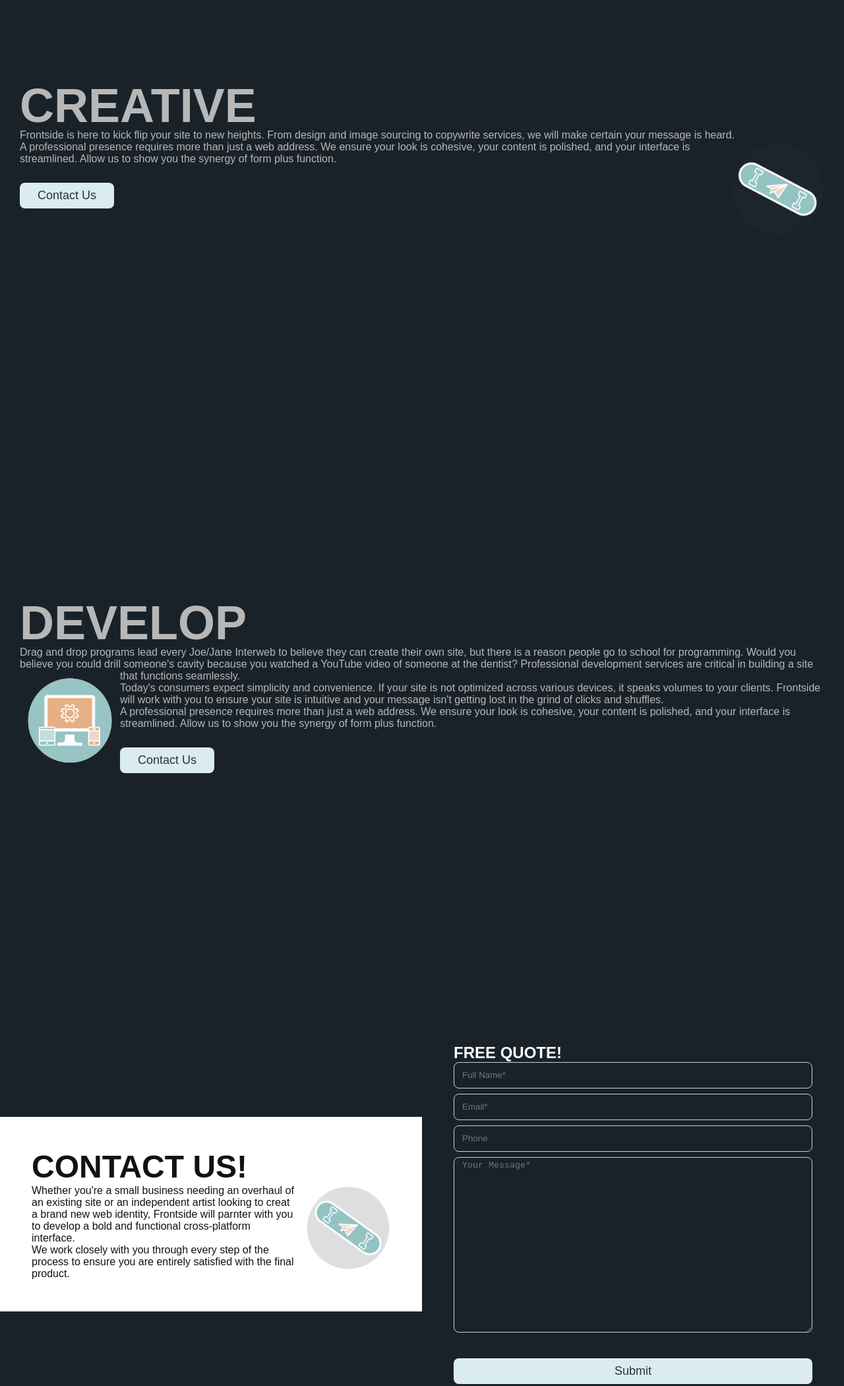
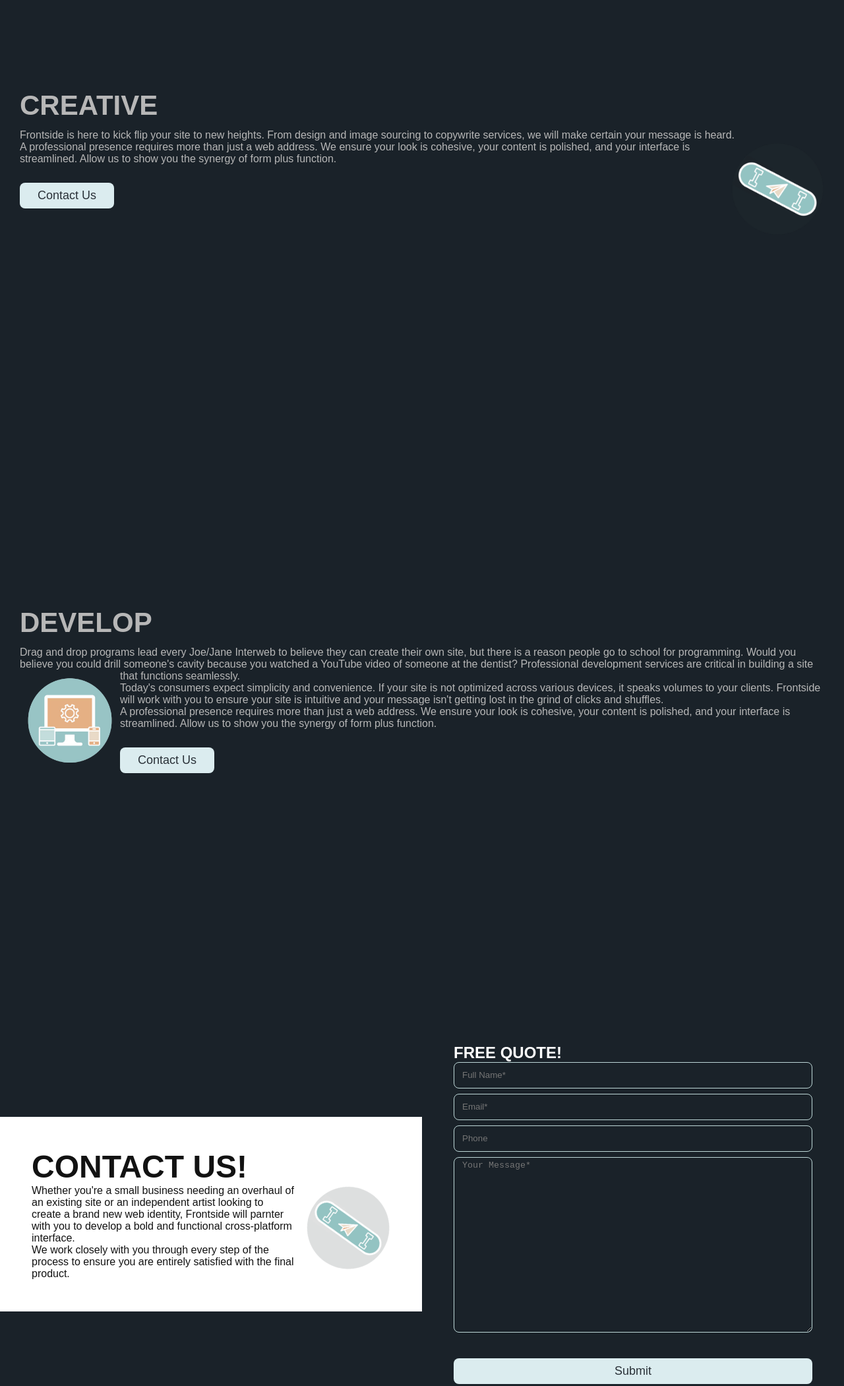
Before and after one commit to paullindquist/frontsyde, a website built with Parcel: page index.html in a window 1280 px wide. Shown: the part 960-3061 px from the top of the page at 66% size. Built offline with nearby package versions, Linux system fonts and the light colour scheme; a web font is replaced by a local one.

Commit message:
Fix typo

```diff
--- a/index.html
+++ b/index.html
@@ -60,7 +60,7 @@
         <div>
           <p>
           <img id="contact_us_image" alt="Contact Us" src="img/contact.png"/>
-          Whether you're a small business needing an overhaul of an existing site or an independent artist looking to creat a brand new web identity, Frontside will parnter with you to develop a bold and functional cross-platform interface.
+          Whether you're a small business needing an overhaul of an existing site or an independent artist looking to create a brand new web identity, Frontside will parnter with you to develop a bold and functional cross-platform interface.
           <br>We work closely with you through every step of the process to ensure you are entirely satisfied with the final product.</p>
         </div>
       </div>
--- a/style.scss
+++ b/style.scss
@@ -162,7 +162,7 @@
   h2 {
     order: 1;
     line-height: 72px;
-    font-size: 72px;
+    font-size: 42px;
     font-weight: 700;
     text-transform: uppercase;
     @media (min-width: 576px) {
```
Also changed, not shown: dist/index.html, 2 other files.
